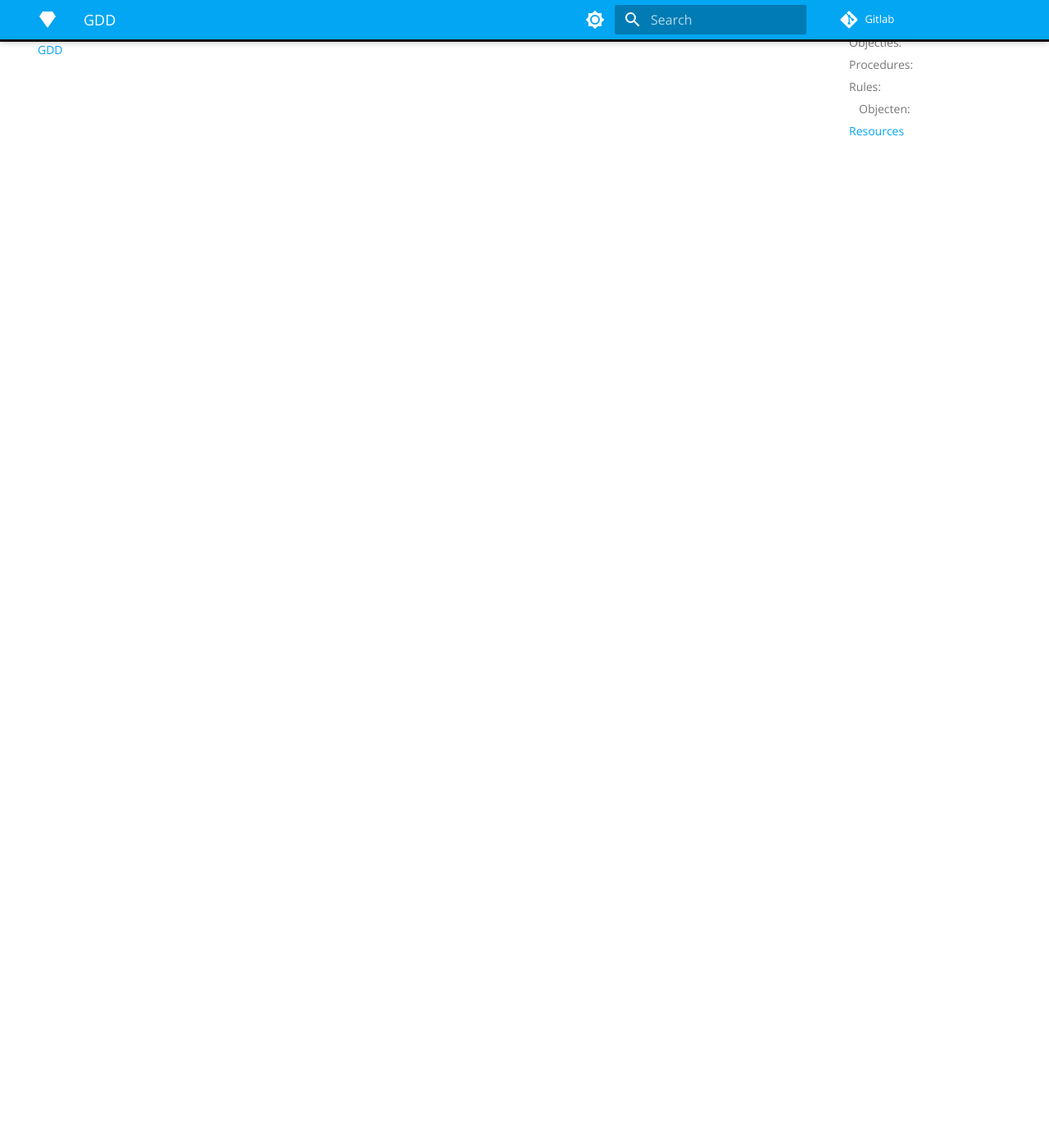
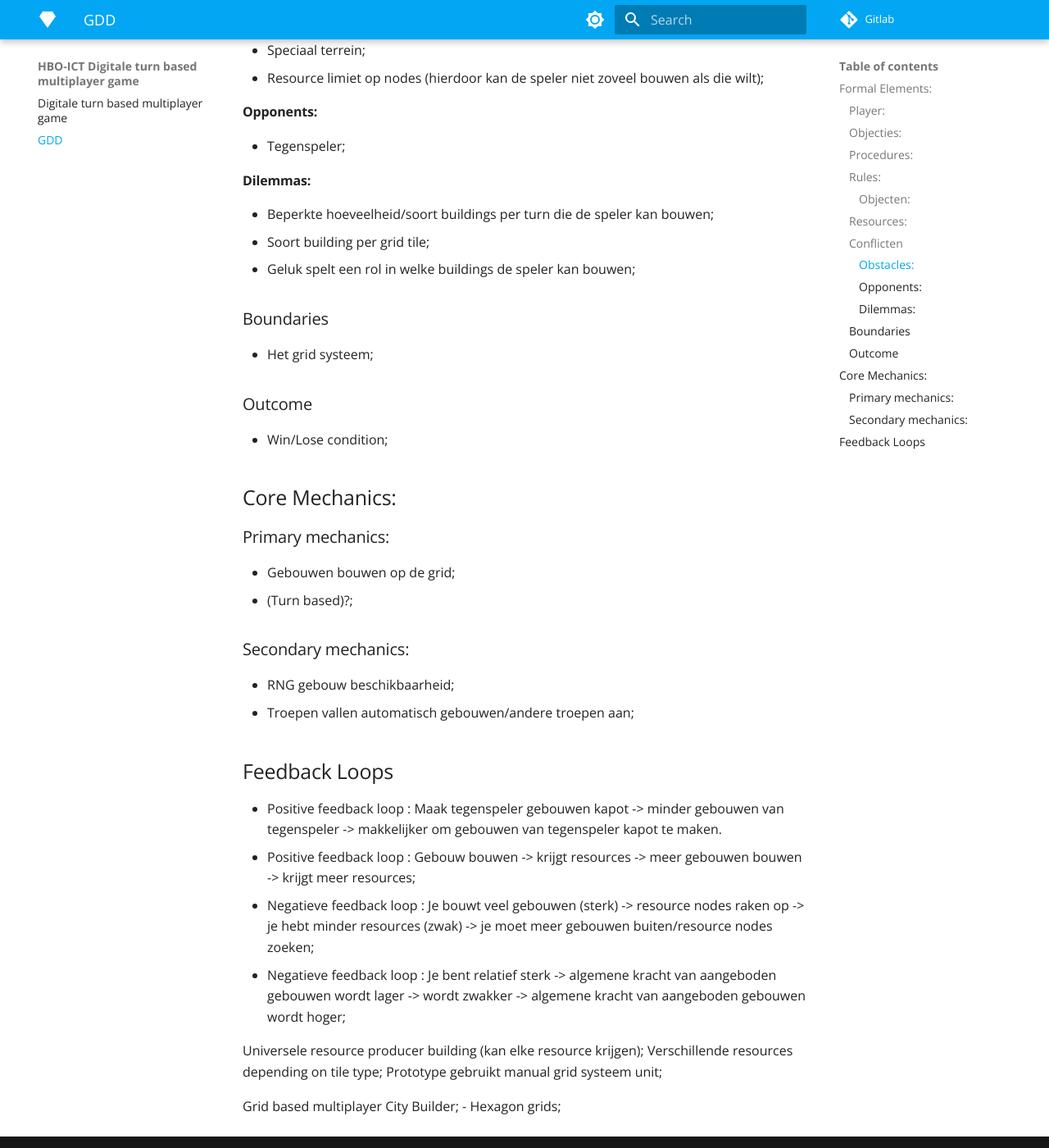
Before and after one commit to lieuweZ/HexFront, an MkDocs documentation site: the page built from docs/GDD.md, in a window 1280 px wide and 1400 px high, scrolled down 1670 px. Shown: the whole window at 82% size. Built offline with MkDocs 1.6.1 and Material for MkDocs 9.7.7, drawn with Linux system fonts in a browser that asks for light colours; nearby versions of some CDN libraries; library files that are not in the unit come from our copies; some of the changed text lies outside the part shown.

Commit message:
#0 &Documentation $GDD Formal elements, Core mechanics and Feedback loops finished (prototype version).

```diff
--- a/docs/GDD.md
+++ b/docs/GDD.md
@@ -1,8 +1,3 @@
-Grid based multiplayer City Builder;
-- Hexagon grids;
--
-
-
 ## Formal Elements:
 ### Player:
 - Player vs Player;
@@ -35,10 +28,64 @@ Grid based multiplayer City Builder;
 #### Objecten:
 - Resource gathering and Troop builder Buildings;
 
-### Resources
+### Resources:
 - Levens (Central Building);
 - Units (Buildings, troops);
 - Health (Buildings);
 - Currency (Resource 1, Resource 2, Resource);
 - Special Terrain ();
 - Time (Turn time);
+
+### Conflicten
+
+#### Obstacles:
+- Weer verschijnselen;
+- Speciaal terrein;
+- Resource limiet op nodes (hierdoor kan de speler niet zoveel bouwen als die wilt);
+#### Opponents:
+- Tegenspeler;
+#### Dilemmas:
+- Beperkte hoeveelheid/soort buildings per turn die de speler kan bouwen;
+- Soort building per grid tile;
+- Geluk spelt een rol in welke buildings de speler kan bouwen;
+
+### Boundaries
+- Het grid systeem;
+
+### Outcome
+- Win/Lose condition;
+
+## Core Mechanics:
+
+### Primary mechanics:
+- Gebouwen bouwen op de grid;
+- (Turn based)?;
+### Secondary mechanics:
+- RNG gebouw beschikbaarheid;
+- Troepen vallen automatisch gebouwen/andere troepen aan;
+
+## Feedback Loops
+- Positive feedback loop : Maak tegenspeler gebouwen kapot -> minder gebouwen van tegenspeler -> makkelijker om gebouwen van tegenspeler kapot te maken.
+- Positive feedback loop : Gebouw bouwen -> krijgt resources -> meer gebouwen bouwen -> krijgt meer resources;
+- Negatieve feedback loop : Je bouwt veel gebouwen (sterk) -> resource nodes raken op -> je hebt minder resources (zwak) -> je moet meer gebouwen buiten/resource nodes zoeken;
+- Negatieve feedback loop : Je bent relatief sterk -> algemene kracht van aangeboden gebouwen wordt lager -> wordt zwakker -> algemene kracht van aangeboden gebouwen wordt hoger;
+
+
+
+
+
+
+
+
+
+
+
+
+
+
+Universele resource producer building (kan elke resource krijgen);
+Verschillende resources depending on tile type;
+Prototype gebruikt manual grid systeem unit;
+
+Grid based multiplayer City Builder;
+- Hexagon grids;
```
Also changed, not shown: other parts of docs/GDD.md (+1 -3 lines).
